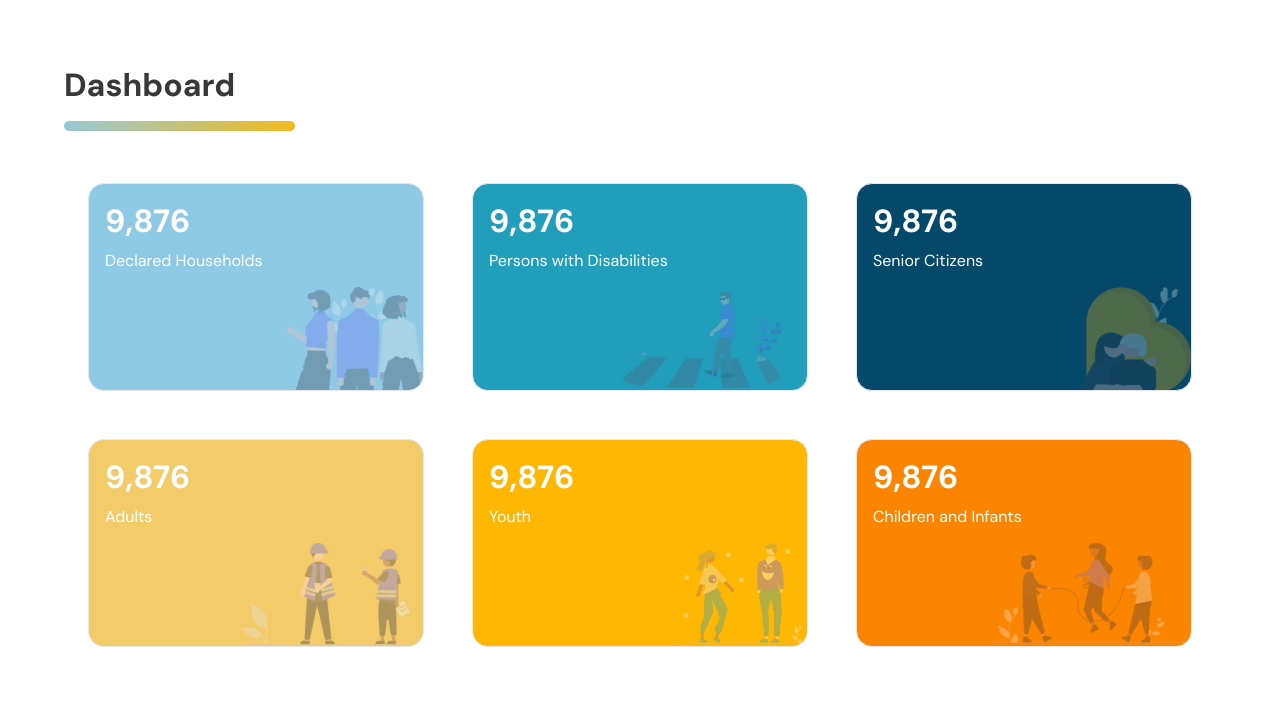
After one commit to nicolealcala/KKIS, a PHP site: page /dashboard01.html in a window 1280 px wide. The commit adds this page. Shown: the top 710 px of the page. Run offline with PHP 8.4, Linux system fonts and the light colour scheme.

Commit message:
add, modal, ex-dashboard updates

```diff
--- a/assets/css/modal.compiled.css
+++ b/assets/css/modal.compiled.css
@@ -17,7 +17,7 @@
 #modalView .modal-body .textName {
   font-size: 2em;
   font-weight: bold;
-  color: #FFB703;
+  color: #219EBC;
 }
 #modalView .modal-body .textAge, #modalView .modal-body .textGender {
   font-size: normal;
@@ -28,7 +28,7 @@
   height: auto;
 }
 #modalView .modal-body .markerContainer {
-  background-color: #04496A;
+  background-color: #FFB703;
 }
 #modalView .modal-body .modalMarker {
   color: white;
@@ -44,6 +44,11 @@
   font-weight: 500;
 }
 
+.closeBtn {
+  background-color: #219EBC;
+  color: white;
+}
+
 @media only screen and (max-width: 564px) {
   .content {
     margin-left: 0;
--- /dev/null
+++ b/dashboard01.html
@@ -0,0 +1,84 @@
+<!DOCTYPE html>
+<html>
+
+<head>
+    <meta charset="utf-8">
+    <meta name="viewport" content="width=device-width, initial-scale=1.0, shrink-to-fit=no">
+    <title>Dashboard - Brand</title>
+    <link rel="stylesheet" href="assets/bootstrap/css/bootstrap.min.css">
+    <link rel="stylesheet" href="https://fonts.googleapis.com/css?family=Nunito:200,200i,300,300i,400,400i,600,600i,700,700i,800,800i,900,900i&amp;display=swap">
+    <link rel="stylesheet" href="https://fonts.googleapis.com/css?family=DM+Sans:400,500,700&amp;display=swap">
+    <link rel="stylesheet" href="assets/css/addentry.compiled.css">
+    <link rel="stylesheet" href="assets/css/documents.compiled.css">
+    <link rel="stylesheet" href="assets/css/modal.compiled.css">
+    <link rel="stylesheet" href="assets/css/Navbar-Right-Links-icons.css">
+</head>
+
+<body id="page-top">
+    <div id="wrapper">
+        <div id="content" class="container-fluid">
+            <h1 id="title">Dashboard</h1><img src="assets/img/misc/hr.png">
+            <div class="row gx-5 gy-5 mt-0" id="categoryRow1">
+                <!-- Start: DHouseholds -->
+                <div class="col-md-4">
+                    <div class="card categories" id="categoryHouseholds">
+                        <div class="card-body categoryBody">
+                            <h4 class="card-title categoryCount" id="householdCount">9,876</h4>
+                            <p class="categoryDesc">Declared Households</p><img class="img-fluid float-end" src="assets/img/misc/illus_dHousehold.png" width="136" height="104"><a class="stretched-link" href="#"></a>
+                        </div>
+                    </div>
+                </div><!-- End: DHouseholds -->
+                <!-- Start: PWDs -->
+                <div class="col-md-4">
+                    <div class="card categories" id="categoryPwd">
+                        <div class="card-body categoryBody">
+                            <h4 class="card-title categoryCount" id="pwdCount">9,876</h4>
+                            <p class="categoryDesc">Persons with Disabilities</p><img class="img-fluid float-end" src="assets/img/misc/illus_Pwd.png" width="187" height="101"><a class="stretched-link" href="#"></a>
+                        </div>
+                    </div>
+                </div><!-- End: PWDs -->
+                <!-- Start: SeniorCitizens -->
+                <div class="col-md-4">
+                    <div class="card categories" id="categorySenior">
+                        <div class="card-body categoryBody">
+                            <h4 class="card-title categoryCount" id="seniorCount">9,876</h4>
+                            <p class="categoryDesc">Senior Citizens</p><img class="img-fluid float-end" src="assets/img/misc/illus_Senior.png" width="108" height="106"><a class="stretched-link" href="#"></a>
+                        </div>
+                    </div>
+                </div><!-- End: SeniorCitizens -->
+                <!-- Start: Adult -->
+                <div class="col">
+                    <div class="card categories" id="categoryAdult">
+                        <div class="card-body categoryBody">
+                            <h4 class="card-title categoryCount" id="adultCount">9,876</h4>
+                            <p class="categoryDesc">Adults</p><img class="img-fluid float-end" src="assets/img/misc/illus_Adult.png" width="183" height="102"><a class="stretched-link" href="#"></a>
+                        </div>
+                    </div>
+                </div><!-- End: Adult -->
+                <!-- Start: Youth -->
+                <div class="col">
+                    <div class="card categories" id="categoryYouth">
+                        <div class="card-body categoryBody">
+                            <h4 class="card-title categoryCount" id="youthCount">9,876</h4>
+                            <p class="categoryDesc">Youth</p><img class="img-fluid float-end mx-1" width="120" height="100" src="assets/img/misc/illus_Youth.png"><a class="stretched-link" href="#"></a>
+                        </div>
+                    </div>
+                </div><!-- End: Youth -->
+                <!-- Start: Children -->
+                <div class="col">
+                    <div class="card categories" id="categoryChildren">
+                        <div class="card-body categoryBody">
+                            <h4 class="card-title categoryCount" id="childrenCount">9,876</h4>
+                            <p class="categoryDesc">Children and Infants</p><img class="img-fluid float-end" src="assets/img/misc/illus_Children.png" width="199" height="100"><a class="stretched-link" href="#"></a>
+                        </div>
+                    </div>
+                </div><!-- End: Children -->
+            </div>
+        </div>
+    </div>
+    <script src="https://cdn.jsdelivr.net/npm/bootstrap@5.2.0/dist/js/bootstrap.bundle.min.js"></script>
+    <script src="assets/js/documents.js"></script>
+    <script src="assets/js/theme.js"></script>
+</body>
+
+</html>
--- a/modal.html
+++ b/modal.html
@@ -22,7 +22,7 @@
     <div class="modal fade" role="dialog" tabindex="-1" id="modalView">
         <div class="modal-dialog" role="document">
             <div class="modal-content">
-                <div class="modal-header">
+                <div class="modal-header" style="color: var(--bs-modal-bg);">
                     <h4 class="modal-title">Resident Information</h4><button type="button" class="btn-close" data-bs-dismiss="modal" aria-label="Close"></button>
                 </div>
                 <div class="modal-body m-0 px-4">
@@ -51,7 +51,7 @@
                             <div class="row gy-1">
                                 <!-- Start: bday -->
                                 <div class="col col-lg-4 col-md-4 col-sm-6 col-12"><label class="form-label modalLabel">Birthday:</label>
-                                    <p class="textRetrieved">02/19/2000</p>
+                                    <p class="textRetrieved">02/19/1984</p>
                                 </div><!-- End: bday -->
                                 <!-- Start: bplace -->
                                 <div class="col col-lg-8 col-md-8 col-sm-6 col-12"><label class="form-label modalLabel">Birthplace:</label>
@@ -159,7 +159,7 @@
                         </div><!-- End: details -->
                     </div><!-- End: rowContainer house decla -->
                 </div>
-                <div class="modal-footer"><button class="btn btn-light" type="button" data-bs-dismiss="modal">Close</button></div>
+                <div class="modal-footer"><button class="btn closeBtn" type="button" data-bs-dismiss="modal">Close</button></div>
             </div>
         </div>
     </div>
```
Also changed, not shown: assets/scss/modal.scss (+6 -2 lines).
